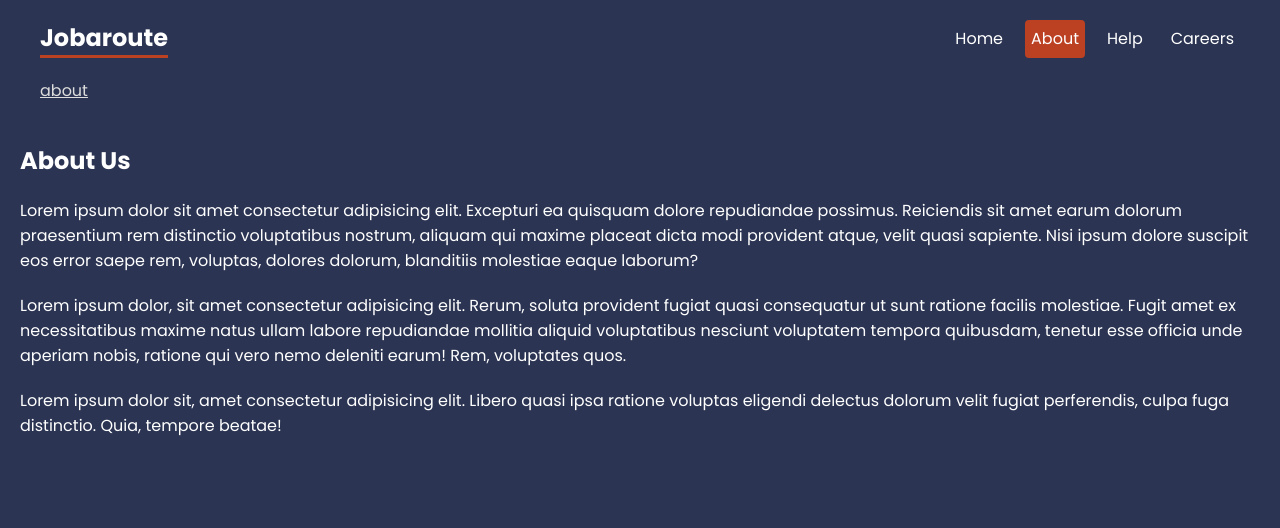
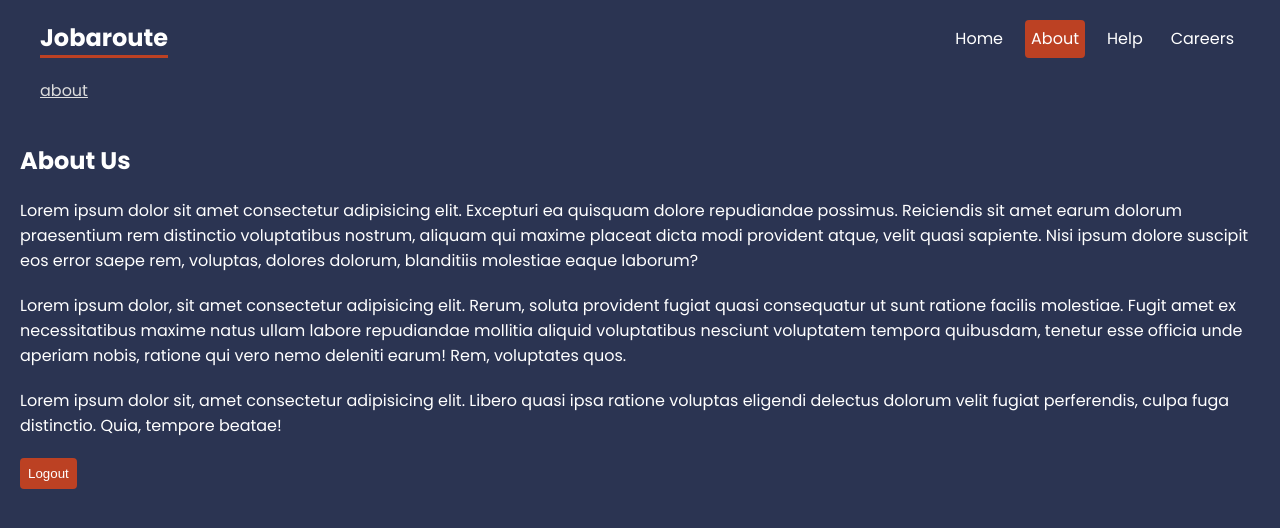
Before and after one commit to AKshattrived/jobaroute, a React (Create React App) app: page /about in a window 1280 px wide. Shown: the top 528 px of the page. Built offline with nearby package versions, Linux system fonts and the light colour scheme.

Commit message:
Navigate Component

```diff
--- a/src/pages/About.js
+++ b/src/pages/About.js
@@ -1,6 +1,12 @@
-import React from "react";
+import React, { useState } from "react";
+import { Navigate } from "react-router-dom";
 
 export default function About() {
+  const [user, setUser] = useState("mario");
+
+  if (!user) {
+    return <Navigate to="/" replace={true} />;
+  }
   return (
     <div>
       <h2>About Us</h2>
@@ -25,6 +31,8 @@
         ipsa ratione voluptas eligendi delectus dolorum velit fugiat
         perferendis, culpa fuga distinctio. Quia, tempore beatae!
       </p>
+
+      <button onClick={() => setUser(null)}>Logout</button>
     </div>
   );
 }
```
